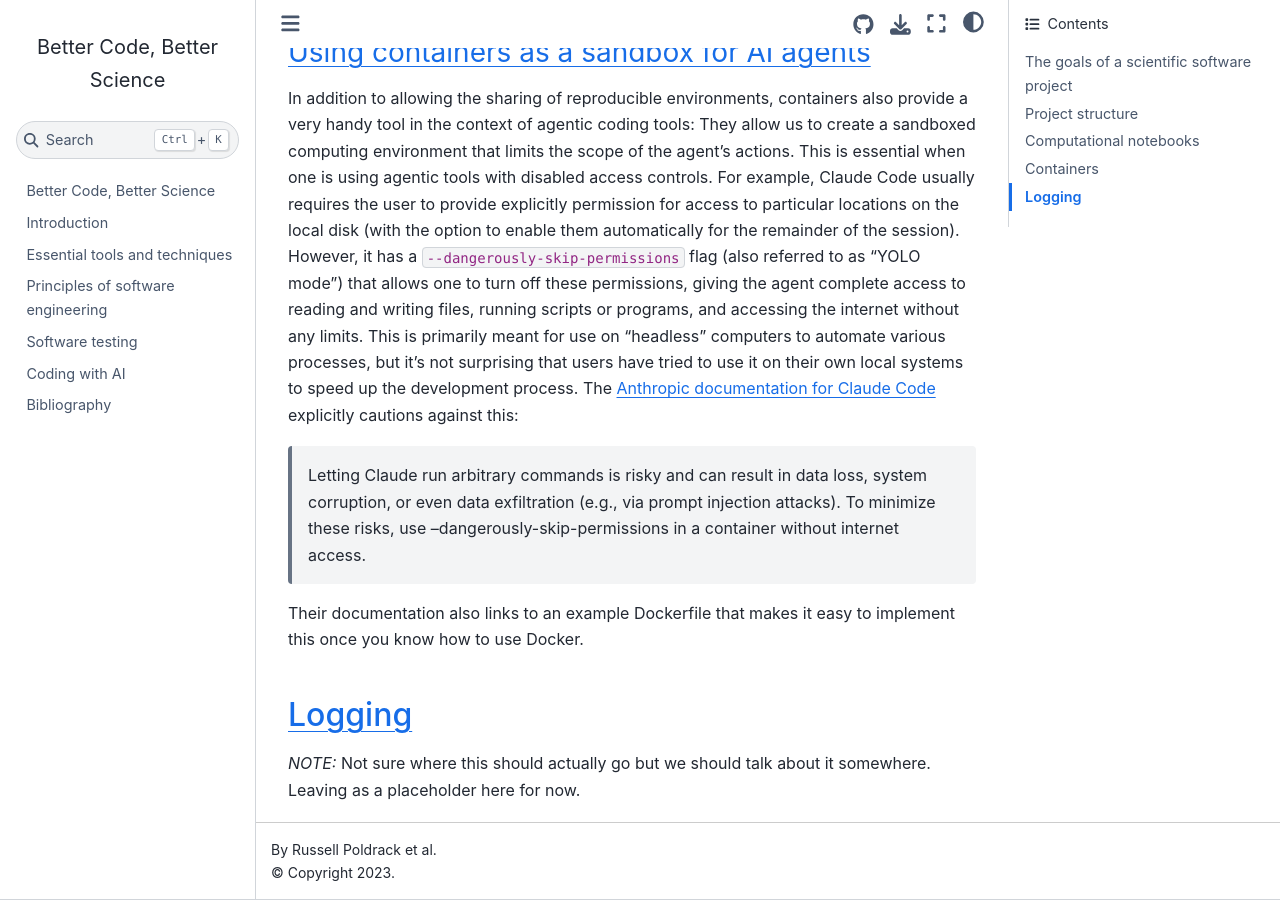
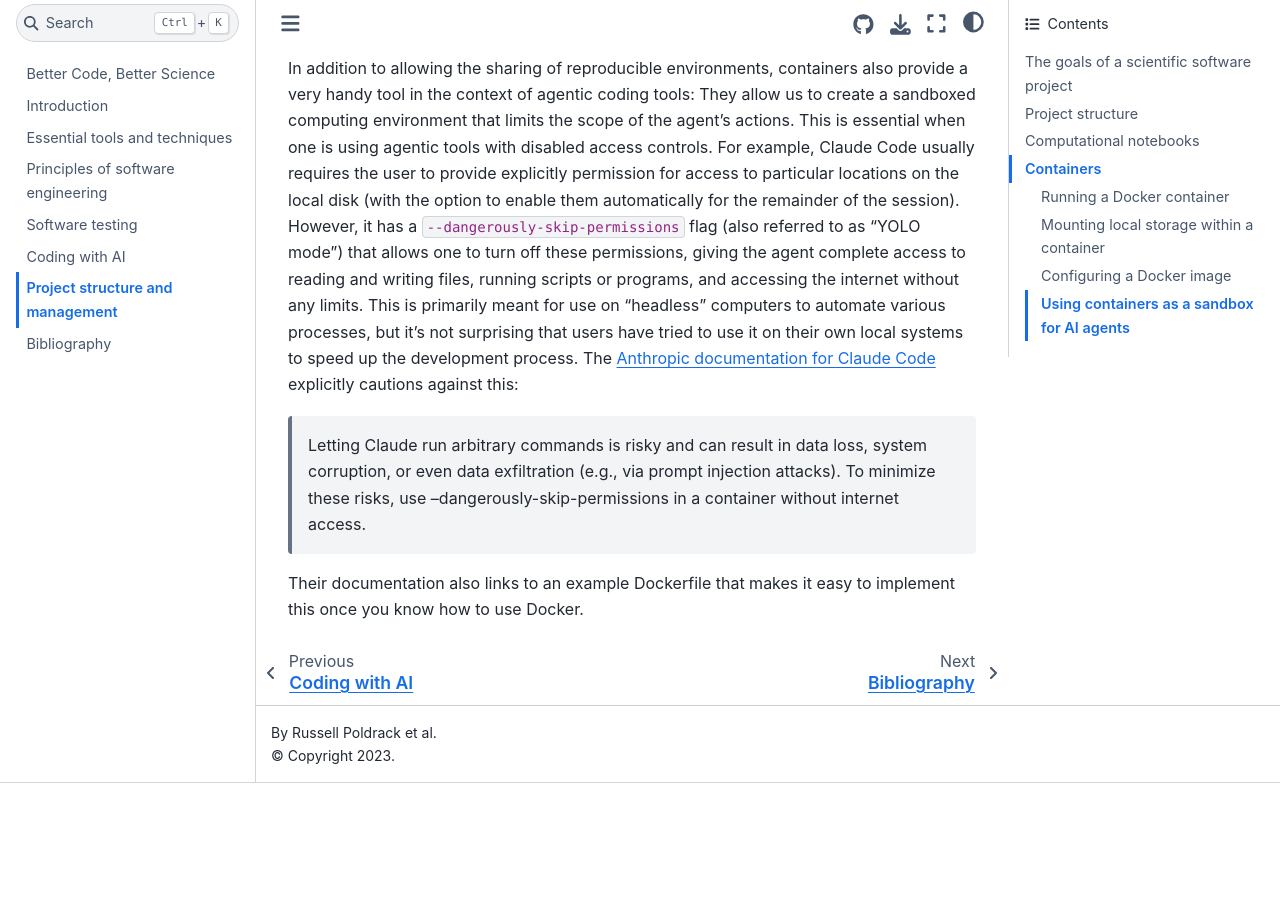
Before and after one commit to BetterCodeBetterScience/book, a Jupyter Book: the page built from book/project_organization.md, in a window 1280 px wide and 900 px high, scrolled down 23965 px. Built offline with Jupyter Book 1.0.4 settings and Sphinx 7.4.7 and the Sphinx Book theme 1.1.4, drawn with Linux system fonts in a browser that asks for light colours; pages that are not in the unit, such as notebooks, are missing from menus; cross-references to code outside the pages are shown as plain code; after the commit the page ends 24748 px from its top, so only the background shows below that.

Commit message:
clean up and add project org to toc

```diff
--- a/book/_toc.yml
+++ b/book/_toc.yml
@@ -9,7 +9,7 @@
 - file: software_engineering
 - file: testing
 - file: AI_coding_assistants
-# - file: project_organization
+- file: project_organization
 # - file: validation
 # - file: performance
 # - file: data_management
--- a/book/project_organization.md
+++ b/book/project_organization.md
@@ -596,8 +596,3 @@
 > Letting Claude run arbitrary commands is risky and can result in data loss, system corruption, or even data exfiltration (e.g., via prompt injection attacks). To minimize these risks, use --dangerously-skip-permissions in a container without internet access.
 
 Their documentation also links to an example Dockerfile that makes it easy to implement this once you know how to use Docker.
-
-
-## Logging
-
-*NOTE:* Not sure where this should actually go but we should talk about it somewhere.  Leaving as a placeholder here for now.
```
